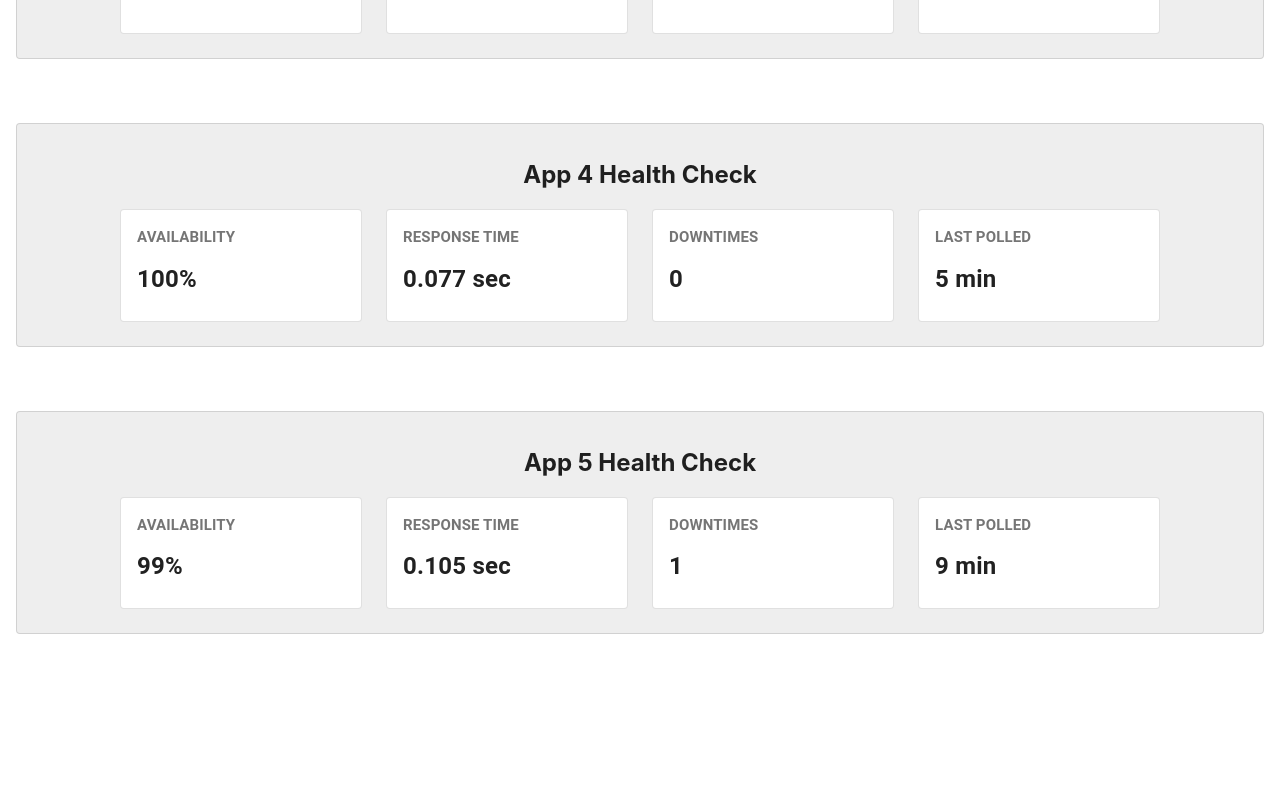
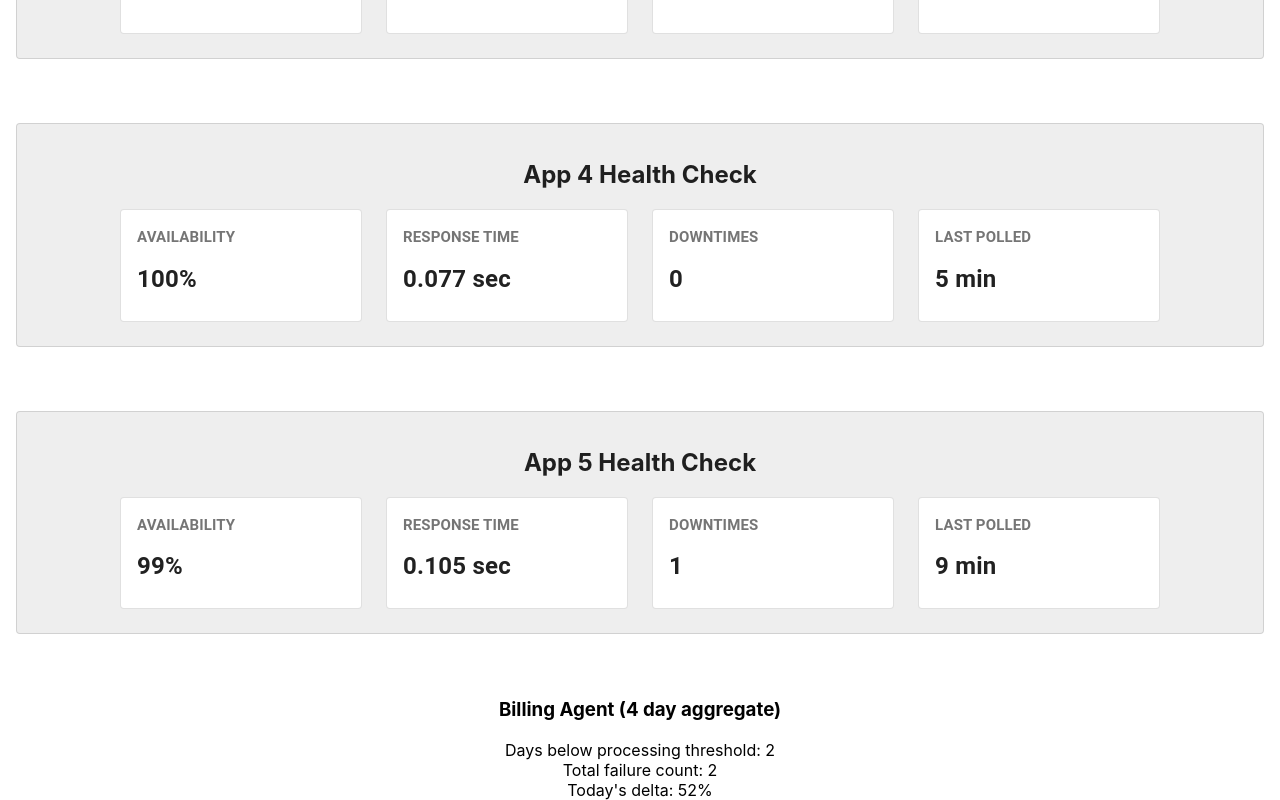
Before and after one commit to prodgers1/pwa-hackathon, a React (Create React App) app: page / in a window 1280 px wide. Shown: the part 863-1663 px from the top of the page. Before the commit the page ends 1561 px from the top, so only its background shows below. Built offline with nearby package versions, Linux system fonts and the light colour scheme.

Commit message:
Pulled dashboard view from data

```diff
--- a/src/App.js
+++ b/src/App.js
@@ -2,9 +2,9 @@ import React from 'react';
 import logo from './logo.svg';
 import './App.css';
 import Site247 from './components/Site247/Site247';
+import BillingAgent from './components/BillingAgent/BillingAgent';
 
 function App() {
-
   // Notification.requestPermission(function (status) {
   //   console.log('Notification permission status:', status);
   // });
@@ -25,6 +25,7 @@ function App() {
           Hello
         </button>
       </div> */}
+      <BillingAgent isDashboard={true} />
     </div>
   );
 }
--- a/src/components/BillingAgent/BillingAgent.js
+++ b/src/components/BillingAgent/BillingAgent.js
@@ -2,8 +2,9 @@ import React from 'react';
 import PropTypes from 'prop-types';
 import { makeStyles } from '@material-ui/core/styles';
 import dataAccessLayer from '../../data/dataAccessLayer';
-import { TableContainer, Table, TableHead, TableRow, Paper, TableCell, TableBody } from '@material-ui/core';
-import { format } from 'date-fns';
+import Typography from '@material-ui/core/Typography';
+import { TableContainer, Table, TableHead, TableRow, Paper, TableCell, TableBody, Grid } from '@material-ui/core';
+import { format, differenceInDays, parseISO } from 'date-fns';
 import parseJSON from 'date-fns/parseJSON';
 
 const useStyles = makeStyles(() => ({
@@ -24,8 +25,8 @@ const BillingAgent = ({ isDashboard }) => {
   const classes = useStyles();
   if (!isDashboard) {
     return (
-      <div>
-        <h3>Billing Agent Status</h3>
+      <React.Fragment>
+        <h2>Billing Agent Status</h2>
         <TableContainer component={Paper}>
           <Table className={classes.table}>
             <TableHead>
@@ -56,16 +57,36 @@ const BillingAgent = ({ isDashboard }) => {
             </TableBody>
           </Table>
         </TableContainer>
-      </div>
+      </React.Fragment>
     );
   } else {
+    var threshold = 0.5;
+    var belowThreshold = 0;
+    var failureCount = 0;
+    var currentDelta = 0.0;
+
+    rows.forEach((row) => {
+      if (row.transactionCount > 0) {
+        if (row.queueTotal / row.transactionCount < threshold) {
+          belowThreshold++;
+        }
+
+        if (differenceInDays(parseJSON(row.date), new Date()) === 0) {
+          currentDelta = (row.queueTotal / row.transactionCount) * 100;
+        }
+
+        failureCount = failureCount + row.failureCount;
+      }
+    });
     return (
-      <div>
-        <span>Billing Agent</span>
-        <div>Days below processing threshold: 2</div>
-        <div>Total failure count: 2</div>
-        <div>Today's delta: 50%</div>
-      </div>
+      <React.Fragment>
+        <Grid>
+          <h3>Billing Agent (4 day aggregate)</h3>
+          <div>Days below processing threshold: {belowThreshold}</div>
+          <div>Total failure count: {failureCount}</div>
+          <div>Today's delta: {currentDelta.toFixed(0) + '%'}</div>
+        </Grid>
+      </React.Fragment>
     );
   }
 };
```
